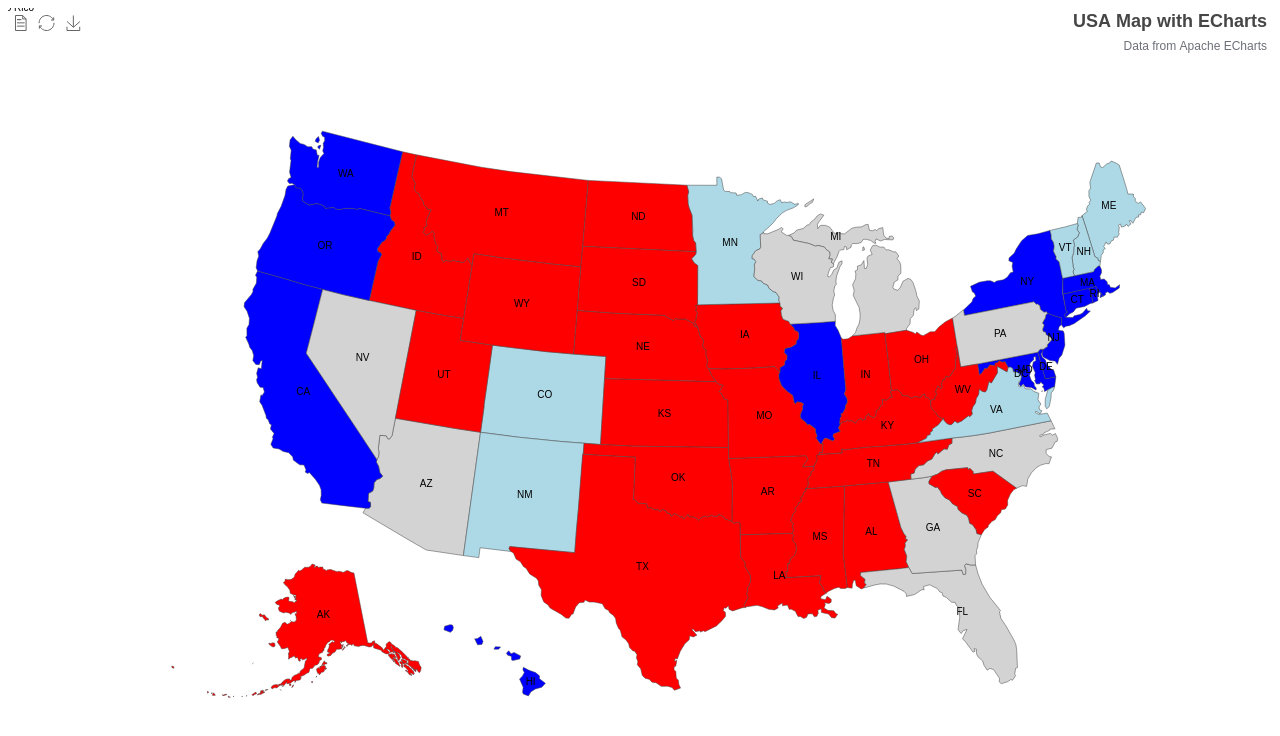
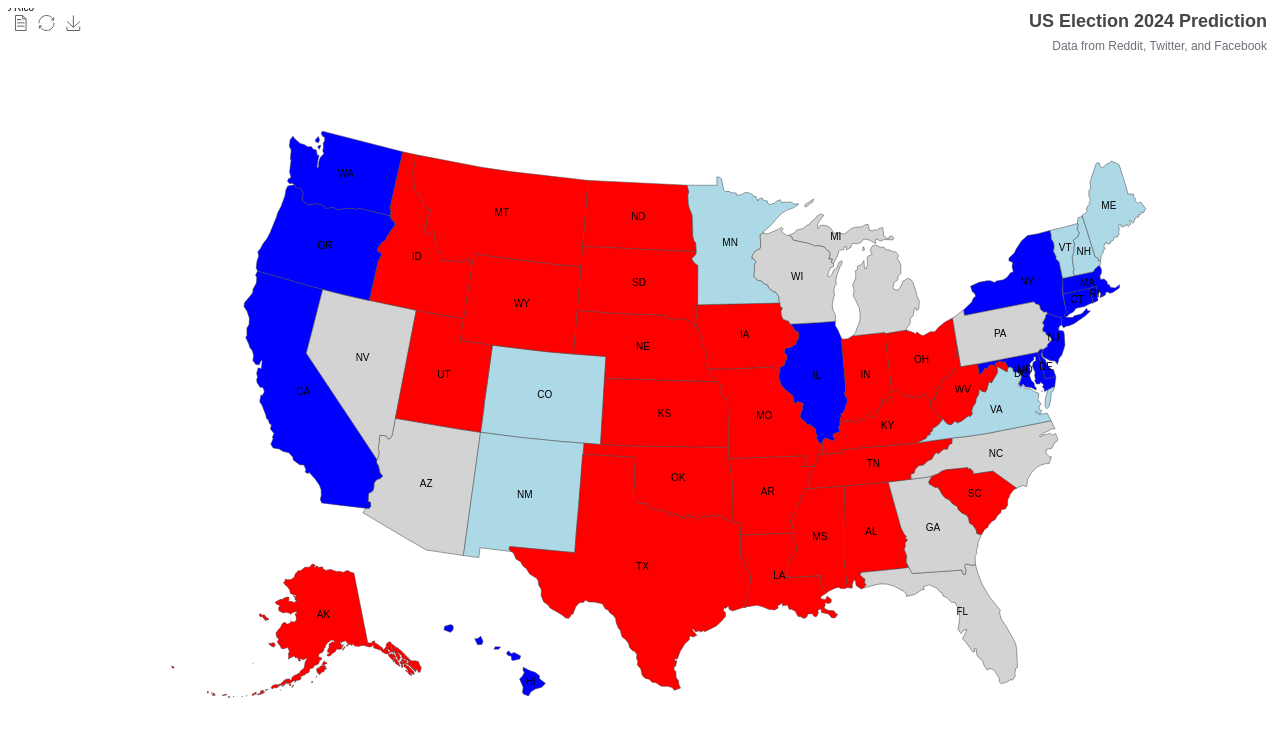
Before and after one commit to RZ-01/Us2024vis, a plain HTML site: page index.html in a window 1280 px wide. Drawn offline with nearby package versions, Linux system fonts and the light colour scheme.

Commit message:
change title & description

```diff
--- a/index.html
+++ b/index.html
@@ -3,7 +3,7 @@
 <head>
     <meta charset="UTF-8">
     <meta name="viewport" content="width=device-width, initial-scale=1.0">
-    <title>USA Map with ECharts</title>
+    <title>Azure-Based SS: 2024 US Election Prediction</title>
     <style>
         #main {
             width: 100%;
@@ -89,8 +89,8 @@
 
                 var option = {
                     title: {
-                        text: 'USA Map with ECharts',
-                        subtext: 'Data from Apache ECharts',
+                        text: 'US Election 2024 Prediction',
+                        subtext: 'Data from Reddit, Twitter, and Facebook',
                         left: 'right'
                     },
                     tooltip: {
```
